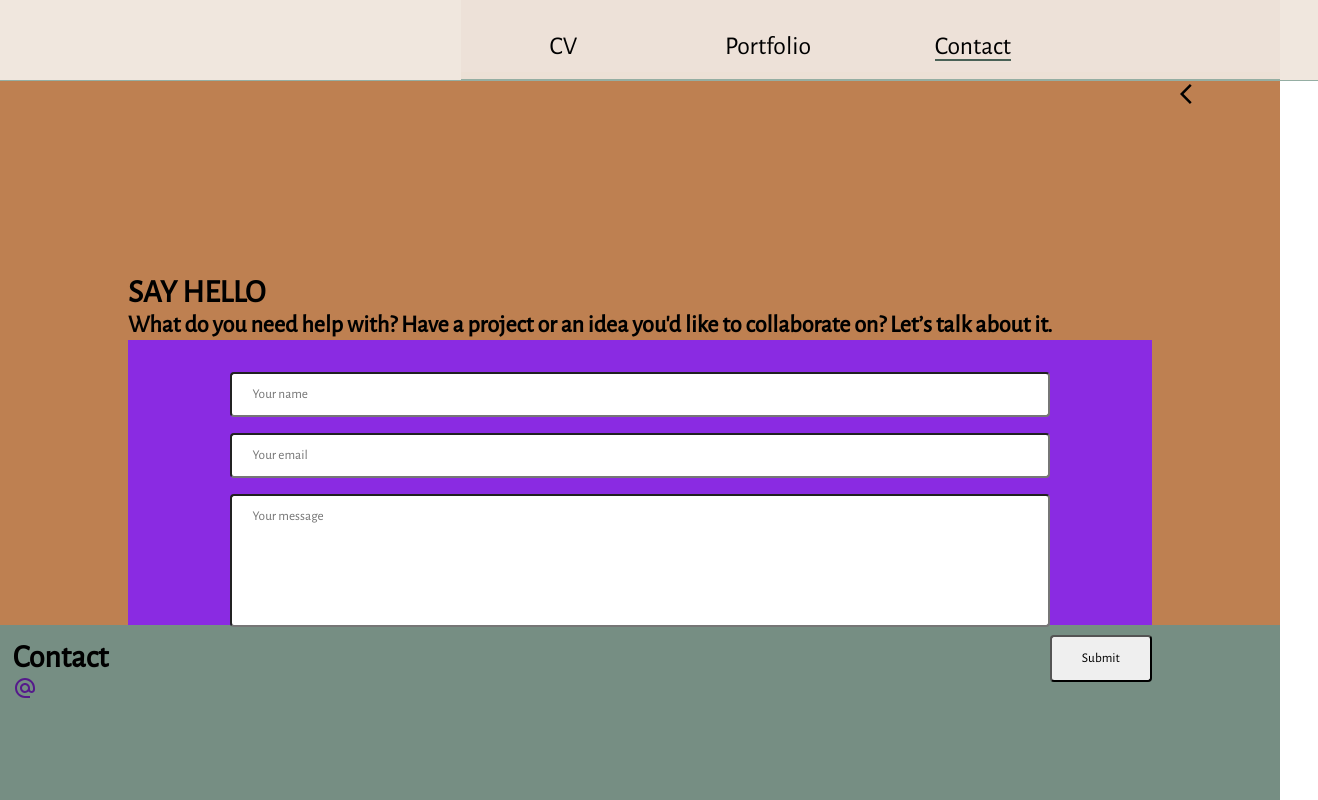
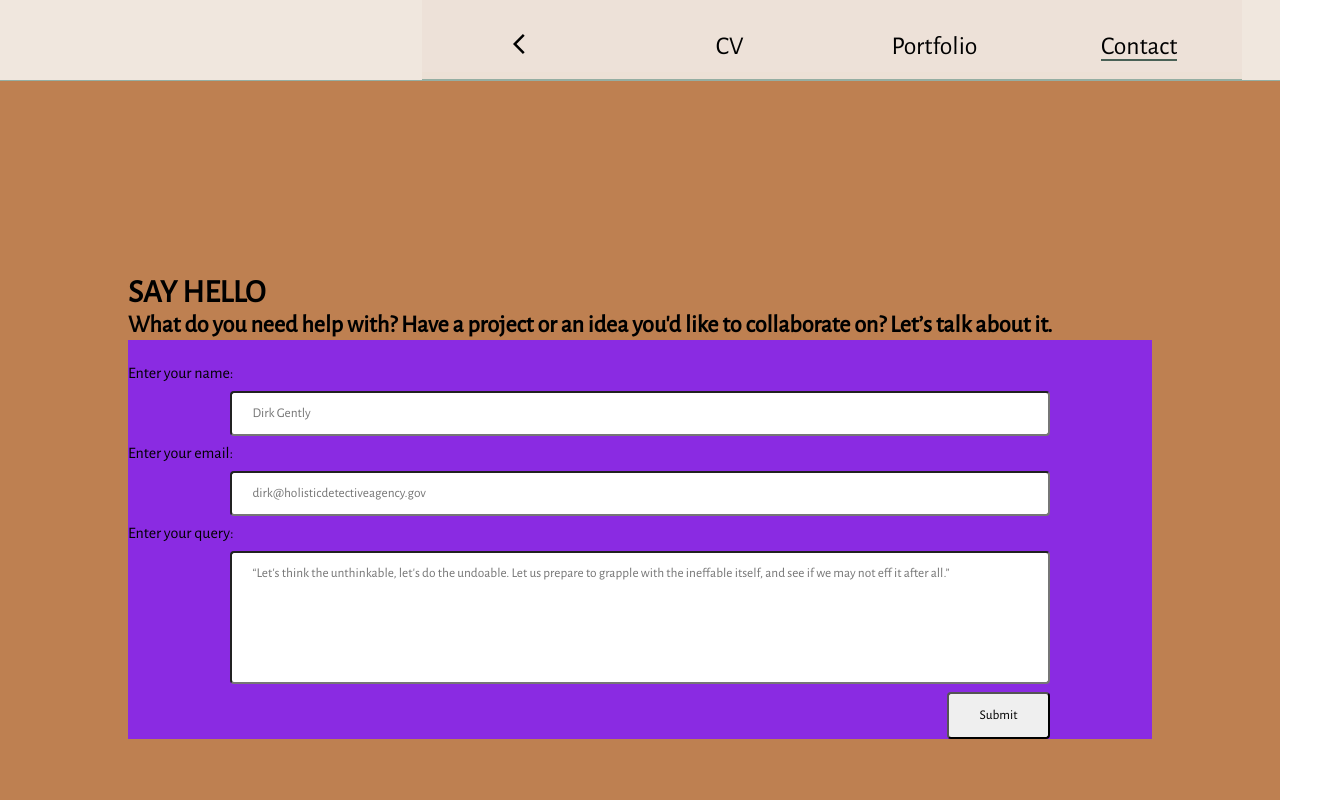
Before and after one commit to NicolaWinterson/PersonalWebsite, a React (Create React App) app: page /contact in a window 1280 px wide. Shown: the top 800 px of the page, 1318 px wide, since content can reach past the window. Built offline with nearby package versions, Linux system fonts and the light colour scheme.

Commit message:
Update to nav and work on mob view

```diff
--- a/src/components/Contact/Contact.jsx
+++ b/src/components/Contact/Contact.jsx
@@ -1,7 +1,7 @@
 import React from "react";
 import {
     Link
-  } from "react-router-dom";
+} from "react-router-dom";
 import ArrowBackIosIcon from '@material-ui/icons/ArrowBackIos';
 import AlternateEmail from '@material-ui/icons/AlternateEmail'
 import "./styles.css";
@@ -16,25 +16,22 @@ const Contact = () => {
         <div className="contact__container">
             <nav className="contact__container--top">
                 <ul className="navbar">
-                    <li className="navbar--push">
-                        <Link to="/cv">CV</Link>
-                    </li>
-                    <li>
-                        <Link to="/portfolio">Portfolio</Link>
-                    </li>
-                    <li>
-                    <Link className="navbar--active" to="/contact">Contact</Link>
-                    </li>
-                    <li><Link className="portfolio__nav" to="/"><ArrowBackIosIcon /></Link>  </li>
+                    <li><Link to="/"><ArrowBackIosIcon /></Link>  </li>
+                    <li><Link to="/cv">CV</Link></li>
+                    <li><Link to="/portfolio">Portfolio</Link></li>
+                    <li><Link className="navbar--active" to="/contact">Contact</Link></li>
                 </ul>
             </nav>
             <div className="contact__container--center">
                 <h1>SAY HELLO</h1>
                 <h2>What do you need help with? Have a project or an idea you'd like to collaborate on? Let’s talk about it.</h2>
                 <form className="contact__container--form">
-                    <input className="contact__container--formInput" type="text" placeholder="Your name" />
-                    <input className="contact__container--formInput" type="email" placeholder="Your email" />
-                    <input className="contact__container--formInput-large" type="text" placeholder="Your message" />
+                    <label>Enter your name:</label>
+                    <input className="contact__container--formInput" type="text" placeholder="Dirk Gently" />
+                    <label>Enter your email:</label>
+                    <input className="contact__container--formInput" type="email" placeholder="dirk@holisticdetectiveagency.gov" />
+                    <label>Enter your query:</label>
+                    <input className="contact__container--formInput-large" type="text" placeholder="“Let's think the unthinkable, let's do the undoable. Let us prepare to grapple with the ineffable itself, and see if we may not eff it after all.”" />
                     <button className="contact__container--submit" onClick={sayHowdy}>Submit</button>
                 </form>
             </div>
--- a/src/components/Contact/styles.css
+++ b/src/components/Contact/styles.css
@@ -11,7 +11,6 @@
 
 .contact__container--top {
     height: 10%;
-    width: 100vw;
     display: flex;
     flex-direction: row;
     justify-content: flex-end;
@@ -25,8 +24,9 @@
 }
 
 .contact__container--center {
-    height: 20%;
+    height: 70%;
     background-color: #be8051;
+    overflow: auto;
     padding: 15vw 10vw;
 }
 
@@ -49,7 +49,6 @@
 
 .contact__container--formInput-large {
     align-self: center;
-    text-overflow: ellipsis;
     width: 80%;
     padding: 12px 20px 100px;
     margin: 1vh 0.5vw;
@@ -62,17 +61,20 @@
     width: 10%;
     border-radius: 4px;
     padding: 1vw;
+    margin-right: 10%;
 }
 
 .contact__container--bottom {
-    height: 70%;
+    height: 20%;
     background-color: #768e83;
     padding: 1vw;
 }
 
 @media only screen and (max-width: 800px) {
     .contact__container {
-        background-color: rgb(22, 104, 211);
+        background-color: rgb(93, 148, 110);
+        height: 100vh;
+        width: 100vw;
     }
 
     .contact__container--center {
@@ -83,4 +85,12 @@
     .contact__container--bottom {
         color: red;
     }
+
+    .contact__container--submit {
+        align-self: flex-end;
+        width: 10%;
+        border-radius: 4px;
+        padding: 0;
+        margin-right: 10%;
+    }
 }
--- a/src/components/Home/Home.jsx
+++ b/src/components/Home/Home.jsx
@@ -13,7 +13,7 @@ const Home = () => {
 
     return (
         <div className="home__container">
-            <nav>
+            <nav className="home__container--top">
                 <ul className="navbar">
                     <li>Nicola Winterson</li>
                     <li className="navbar--push">
--- a/src/components/Home/styles.css
+++ b/src/components/Home/styles.css
@@ -11,6 +11,18 @@
     background-position: center;
     height: 100vh;
     width: 100vw;
+}
+
+
+.home__container--top {
+    height: 10%;
+    width: 100vw;
+    display: flex;
+    flex-direction: row;
+    justify-content: flex-end;
+    padding-right: 3vw;
+    background-color: #f0e7de;
+    border-bottom: 1px solid #95aea3;
 }
 
 .home_heading {
@@ -39,7 +51,7 @@
 }
 
 .navbar--push {
-    margin-left: auto;
+    align-self: flex-start;
 }
 
 .navbar li:hover {
--- a/src/components/Portfolio/Portfolio.jsx
+++ b/src/components/Portfolio/Portfolio.jsx
@@ -9,20 +9,14 @@ const Portfolio = () => {
         <div className="portfolio__container">
             <nav className="portfolio__container--top">
                 <ul className="navbar">
-                    <li className="navbar--push">
-                        <Link to="/cv">CV</Link>
-                    </li>
-                    <li>
-                        <Link className="navbar--active" to="/portfolio">Portfolio</Link>
-                    </li>
-                    <li>
-                        <Link to="/contact">Contact</Link>
-                    </li>
-                    <li><Link className="portfolio__nav" to="/"><ArrowBackIosIcon /></Link>  </li>
+                    <li><Link to="/"><ArrowBackIosIcon /></Link>  </li>
+                    <li><Link to="/cv">CV</Link></li>
+                    <li><Link className="navbar--active" to="/portfolio">Portfolio</Link></li>
+                    <li><Link to="/contact">Contact</Link></li>
                 </ul>
             </nav>
             <div className="portfolio__container--center"><h1 className="portfolio__heading">I'm the portfolio component!</h1></div>
-            <div className="portfolio__container--bottom">bottom
+            <div className="portfolio__container--bottom">
                 <div className="flexparent">
                     <PortfolioItem imgsrc="https://getuikit.com/v2/docs/images/placeholder_600x400.svg" alt="Folkets Pops1" link="https://folketspops.se/" />
                     <PortfolioItem imgsrc="https://getuikit.com/v2/docs/images/placeholder_600x400.svg" alt="To do list" link="https://codepen.io/nicolawinterson/pen/xxbZqEq" />
--- a/src/components/Portfolio/styles.css
+++ b/src/components/Portfolio/styles.css
@@ -6,14 +6,15 @@
 .portfolio__container {
   background-color: #ffffff;
   flex: 1;
-  height: 100vh;
-  width: 100vw;
 }
 
 .portfolio__container--top {
-  height: 10vh;
-  background-color: #bcb4ab;
-  padding: 1vw;
+  height: 10%;
+  display: flex;
+  flex-direction: row;
+  justify-content: flex-end;
+  background-color: #f0e7de;
+  border-bottom: 1px solid #95aea3;
 }
 
 .portfolio__container--center {
@@ -22,22 +23,16 @@
   padding: 1vw;
 }
 
+.portfolio__heading {
+  font-size: 7vh;
+  text-align: center;
+  color: blue;
+}
+
 .portfolio__container--bottom {
   height: 60%;
   background-color: #768e83;
   padding: 1vw;
-}
-
-.portfolio__nav {
-  float: right;
-  padding-top: 50px;
-  padding-right: 50px;
-}
-
-.portfolio__heading {
-  font-size: 10vh;
-  text-align: center;
-  color: blue;
 }
 
 .flexparent {
@@ -70,8 +65,9 @@
 }
 
 @media only screen and (max-width: 800px) {
+
   .portfolio__heading {
-    font-size: 7vh;
+    font-size: 5vh;
     text-align: center;
     color: red;
   }
--- a/src/components/Resume/Resume.jsx
+++ b/src/components/Resume/Resume.jsx
@@ -21,21 +21,14 @@ import SocialMediaInfo from "./SocialMediaInfo";
 const Resume = () => {
   return (
     <div className="resume__container">
-      <header className="resume__banner resume__nav">
-        {/* <a className="resume__nav--item" href={CVpdf} target="_blank"><Print /></a> */}
+      <nav className="resume__container--top">
         <ul className="navbar">
-          <li className="navbar--push">
-            <Link className="navbar--active" to="/cv">CV</Link>
-          </li>
-          <li>
-            <Link to="/portfolio">Portfolio</Link>
-          </li>
-          <li>
-            <Link to="/contact">Contact</Link>
-          </li>
-          <li><Link className="portfolio__nav" to="/"><ArrowBackIosIcon /></Link>  </li>
+          <li><Link to="/"><ArrowBackIosIcon /></Link>  </li>
+          <li><Link className="navbar--active" to="/cv">CV</Link></li>
+          <li><Link to="/portfolio">Portfolio</Link></li>
+          <li><Link to="/contact">Contact</Link></li>
         </ul>
-      </header>
+      </nav>
       <div className="resume__background">
         <aside className="resume__container--left">
           <section className="resume__contact-info">
--- a/src/components/Resume/styles.css
+++ b/src/components/Resume/styles.css
@@ -18,30 +18,31 @@
   margin: 2vw;
 }
 
-.resume__nav {
+.resume__container--top {
+  height: 10%;
   width: 100vw;
   display: flex;
   flex-direction: row;
   justify-content: flex-end;
-  padding-right: 3vw;
   background-color: #f0e7de;
   border-bottom: 1px solid #95aea3;
 }
 
-.resume__nav:hover {
-  background-color: palevioletred;
-  border-bottom: 1px solid #95aea3;
+.navbar {
+  background-color: rgba(219, 196, 173, 0.2);
+  display: flex;
+  flex-direction: row;
+  flex-wrap: wrap;
 }
 
-.resume__nav--item {
-  display: inline-block;
+.navbar li {
+  list-style: none;
   width: 12vw;
   height: 5vh;
   text-align: center;
   padding: 2.5vw 2vw 0vw;
   font-size: 2vw;
-  color: black;
-  font-size: 2.5vh;
+  background-color: rgba(240, 231, 222, 0.2);
 }
 
 .resume_heading {
```
